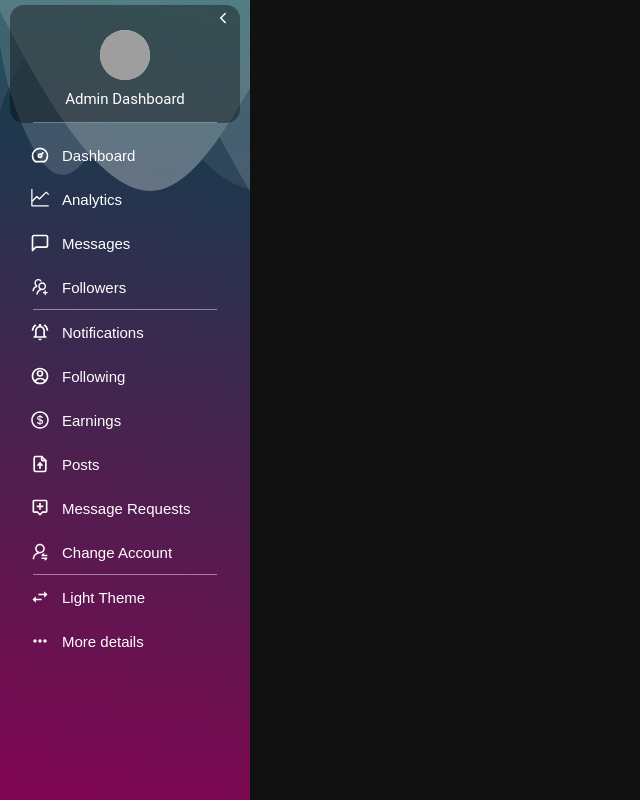
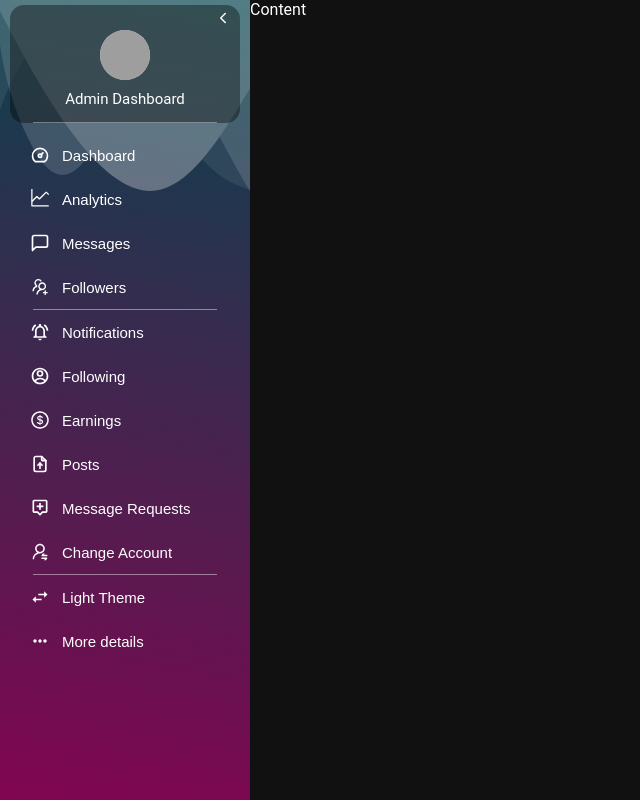
Before and after one commit to HermesZum/React-Admin-Dashboard-with-Firebase-Authentication, a React (Vite) app in the folder project/: page / in a window 1280 px wide. Shown: the whole page, without its empty margins (0-640 px from the left). Built offline with nearby package versions, Linux system fonts and the light colour scheme; grey boxes are pictures that could not be loaded.

Commit message:
Content layout was created and styled.

```diff
--- a/project/src/App.jsx
+++ b/project/src/App.jsx
@@ -2,6 +2,7 @@ import './App.css'
 import {Navigation} from './Layouts/Navigation/Navigation.jsx';
 import {Theme} from "./Theme.jsx";
 import {useState} from "react";
+import {Content} from "./Layouts/Content/Content.jsx";
 
 function App() {
 
@@ -10,7 +11,8 @@ function App() {
     return (
         <Theme.Provider value={{Dark, setDark}}>
             <div className="App">
-            <Navigation />
+                <Navigation />
+                <Content />
             </div>
         </Theme.Provider>
     )
--- /dev/null
+++ b/project/src/Layouts/Content/Content.css
@@ -0,0 +1,14 @@
+.content {
+    position: relative;
+    display: flex;
+    flex-direction: column;
+    flex: 1;
+    background-color: #e4e4e4;
+    min-height: 100vh;
+    --dm-bg: #111111;
+}
+
+.content.dark {
+    background-color: var(--dm-bg);
+    color: white;
+}
--- /dev/null
+++ b/project/src/Layouts/Content/Content.jsx
@@ -0,0 +1,14 @@
+import "./Content.css";
+import {useContext} from "react";
+import {Theme} from "../../Theme.jsx";
+
+export const Content = () => {
+
+	const {Dark} = useContext(Theme);
+
+	return (
+		<>
+			<div className={`content ${Dark && "dark"}`}>Content</div>
+		</>
+	)
+}
```
